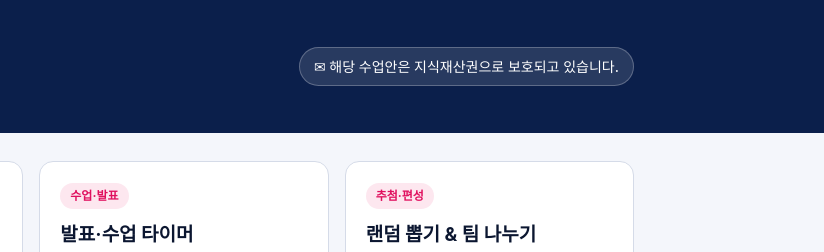
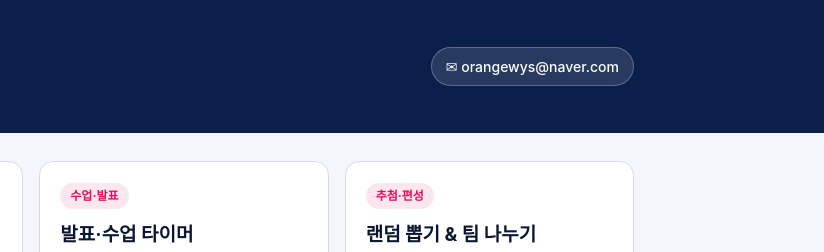
Before and after one commit to orangewys-a1/HelloWYS, a plain HTML site: page index.html in a window 1280 px wide. Shown: the top 252 px of the page, 456-1280 px from the left. Drawn offline with Linux system fonts and the light colour scheme.

Commit message:
Modify contact email and copyright notice
Updated the contact email link and associated text.

```diff
--- a/index.html
+++ b/index.html
@@ -161,8 +161,8 @@
           <p> AI·SW 강사 ESTHER WOO </p>
         </div>
       </div>
-      <a class="contact-mail" href="mailto:orangewys@naver.com">
-        ✉ 해당 수업안은 지식재산권으로 보호되고 있습니다.
+      <a class="contact-mail" href="해당 교육안은 지식재산권으로 보호되고 있습니다.">
+        ✉ orangewys@naver.com
       </a>
     </div>
   </header>
```
